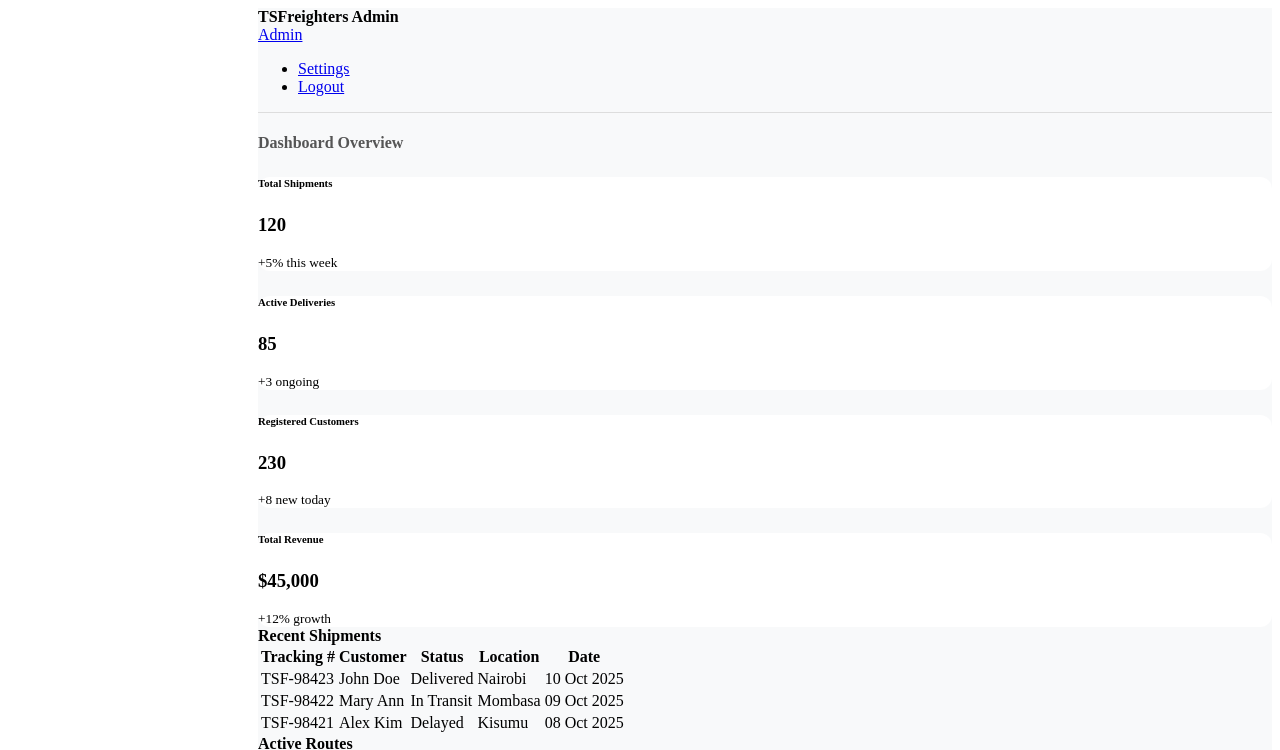
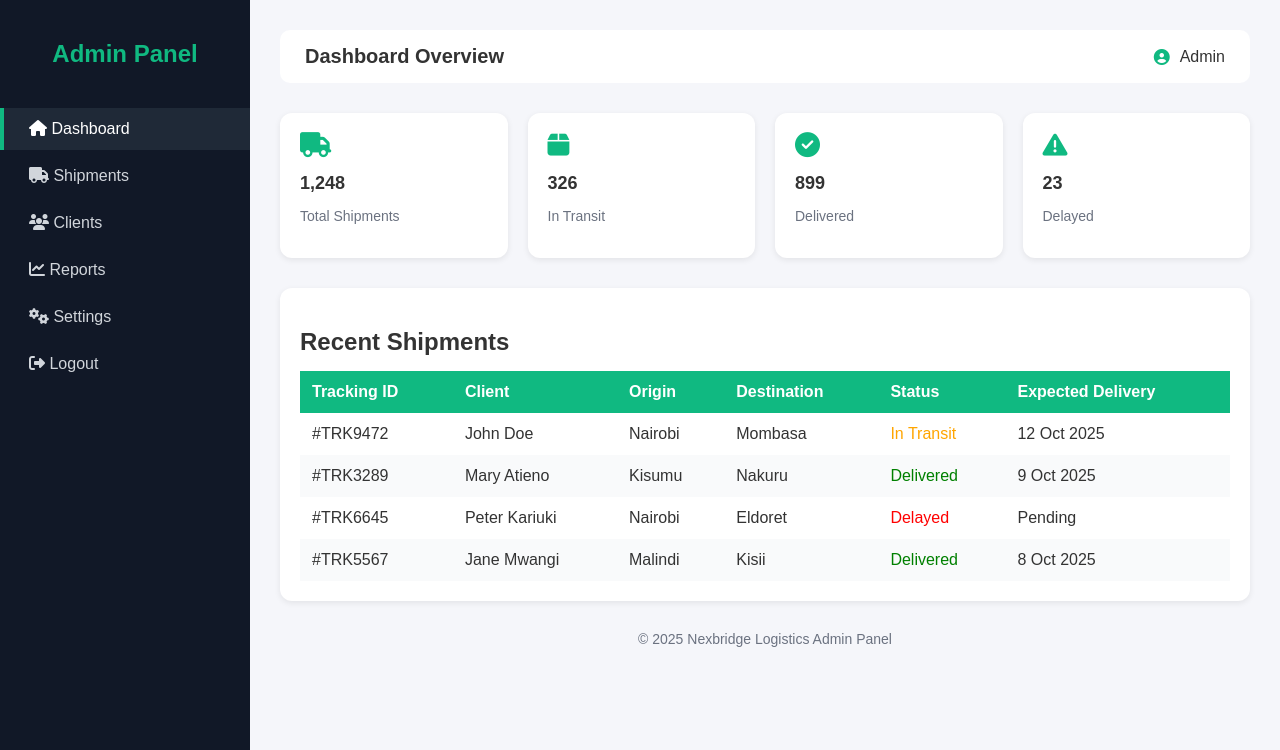
Before and after one commit to Maxwellkiptoo/tsfreighters, a PHP site: page /tsfreighters/app/Views/a/dash.php in a window 1280 px wide. Shown: the top 750 px of the page. Run offline with PHP 8.4, Linux system fonts and the light colour scheme.

Commit message:
refactor dashboard layout and styles for improved structure and readability

```diff
--- a/app/Views/a/dash.php
+++ b/app/Views/a/dash.php
@@ -1,170 +1,261 @@
-<?php include 'layout/header.php'; ?>
-<?php include 'layout/sidebar.php'; ?>
+<?php
+// dashboard.php (Frontend mockup)
+?>
+<!DOCTYPE html>
+<html lang="en">
+<head>
+<meta charset="UTF-8">
+<meta name="viewport" content="width=device-width, initial-scale=1.0">
+<title>Logistics Admin Dashboard</title>
+<link rel="stylesheet" href="https://cdnjs.cloudflare.com/ajax/libs/font-awesome/6.5.0/css/all.min.css">
 
-<div class="main-content" style="margin-left:250px; background-color:#f8f9fa; min-height:100vh;">
+<style>
+/* ===== Inline Dashboard CSS ===== */
+body {
+  margin: 0;
+  font-family: 'Poppins', sans-serif;
+  background-color: #f5f6fa;
+  color: #333;
+}
 
-  <!-- Navbar -->
-  <nav class="navbar navbar-expand-lg px-3 py-2 bg-white shadow-sm sticky-top" style="border-bottom:1px solid #ddd;">
-    <div class="container-fluid">
-      <span class="navbar-brand fw-semibold text-primary" style="font-weight:600;">TSFreighters Admin</span>
-      <div class="d-flex align-items-center">
-        <i class="bi bi-bell me-3 fs-5 text-secondary" style="cursor:pointer;"></i>
-        <div class="dropdown">
-          <a href="#" class="d-flex align-items-center text-dark text-decoration-none dropdown-toggle" data-bs-toggle="dropdown">
-            <i class="bi bi-person-circle fs-4 me-2 text-primary"></i>
-            <span>Admin</span>
-          </a>
-          <ul class="dropdown-menu dropdown-menu-end shadow-sm">
-            <li><a class="dropdown-item" href="#"><i class="bi bi-gear me-2"></i>Settings</a></li>
-            <li><a class="dropdown-item" href="#"><i class="bi bi-box-arrow-right me-2"></i>Logout</a></li>
-          </ul>
+.sidebar {
+  width: 250px;
+  background: #111827;
+  height: 100vh;
+  position: fixed;
+  top: 0;
+  left: 0;
+  color: white;
+  padding: 20px 0;
+}
+
+.sidebar h2 {
+  text-align: center;
+  color: #10b981;
+  margin-bottom: 40px;
+}
+
+.sidebar a {
+  display: block;
+  color: #d1d5db;
+  text-decoration: none;
+  padding: 12px 25px;
+  margin: 5px 0;
+  border-left: 4px solid transparent;
+  transition: 0.3s;
+}
+
+.sidebar a:hover, .sidebar a.active {
+  background: #1f2937;
+  border-left: 4px solid #10b981;
+  color: #fff;
+}
+
+.main-content {
+  margin-left: 250px;
+  padding: 30px;
+}
+
+header {
+  background: white;
+  padding: 15px 25px;
+  border-radius: 10px;
+  display: flex;
+  justify-content: space-between;
+  align-items: center;
+}
+
+header h1 {
+  margin: 0;
+  font-size: 20px;
+}
+
+header .user {
+  display: flex;
+  align-items: center;
+}
+
+header .user i {
+  margin-right: 10px;
+  color: #10b981;
+}
+
+/* Cards */
+.dashboard-cards {
+  display: grid;
+  grid-template-columns: repeat(auto-fit, minmax(220px, 1fr));
+  gap: 20px;
+  margin-top: 30px;
+}
+
+.card {
+  background: white;
+  padding: 20px;
+  border-radius: 12px;
+  box-shadow: 0 2px 6px rgba(0,0,0,0.08);
+  transition: 0.3s;
+}
+
+.card:hover {
+  transform: translateY(-5px);
+}
+
+.card i {
+  font-size: 25px;
+  color: #10b981;
+  margin-bottom: 10px;
+}
+
+.card h3 {
+  margin: 5px 0;
+  font-size: 18px;
+}
+
+.card p {
+  font-size: 14px;
+  color: #6b7280;
+}
+
+/* Table */
+.table-section {
+  background: white;
+  margin-top: 30px;
+  border-radius: 12px;
+  box-shadow: 0 2px 6px rgba(0,0,0,0.08);
+  padding: 20px;
+}
+
+.table-section h2 {
+  margin-bottom: 15px;
+}
+
+table {
+  width: 100%;
+  border-collapse: collapse;
+}
+
+table th, table td {
+  text-align: left;
+  padding: 12px;
+}
+
+table th {
+  background: #10b981;
+  color: white;
+}
+
+table tr:nth-child(even) {
+  background: #f9fafb;
+}
+
+/* Footer */
+footer {
+  margin-top: 30px;
+  text-align: center;
+  font-size: 14px;
+  color: #6b7280;
+}
+</style>
+</head>
+<body>
+
+<!-- Sidebar -->
+<div class="sidebar">
+  <h2>Admin Panel</h2>
+  <a href="#" class="active"><i class="fa fa-home"></i> Dashboard</a>
+  <a href="#"><i class="fa fa-truck"></i> Shipments</a>
+  <a href="#"><i class="fa fa-users"></i> Clients</a>
+  <a href="#"><i class="fa fa-chart-line"></i> Reports</a>
+  <a href="#"><i class="fa fa-cogs"></i> Settings</a>
+  <a href="#"><i class="fa fa-sign-out-alt"></i> Logout</a>
 </div>
+
+<!-- Main Content -->
+<div class="main-content">
+  <header>
+    <h1>Dashboard Overview</h1>
+    <div class="user">
+      <i class="fa fa-user-circle"></i> Admin
     </div>
+  </header>
+
+  <!-- Cards -->
+  <div class="dashboard-cards">
+    <div class="card">
+      <i class="fa fa-truck"></i>
+      <h3>1,248</h3>
+      <p>Total Shipments</p>
     </div>
-  </nav>
-
-  <!-- Dashboard Content -->
-  <div class="container-fluid mt-4">
-    <h4 class="fw-bold text-secondary mb-4" style="font-weight:700; color:#555;">Dashboard Overview</h4>
-
-    <!-- Stats Cards -->
-    <div class="row g-3">
-      <!-- Total Shipments -->
-      <div class="col-md-3">
-        <div class="card border-0 shadow-sm p-3 text-center" style="border-radius:12px; background:white; transition:0.3s;">
-          <div class="icon bg-primary bg-opacity-10 text-primary rounded-circle mx-auto p-3 mb-2" style="background:#e7f1ff;">
-            <i class="bi bi-box-seam fs-2"></i>
+    <div class="card">
+      <i class="fa fa-box"></i>
+      <h3>326</h3>
+      <p>In Transit</p>
     </div>
-          <h6 class="text-muted">Total Shipments</h6>
-          <h3 class="fw-bold">120</h3>
-          <small class="text-success"><i class="bi bi-graph-up"></i> +5% this week</small>
+    <div class="card">
+      <i class="fa fa-check-circle"></i>
+      <h3>899</h3>
+      <p>Delivered</p>
+    </div>
+    <div class="card">
+      <i class="fa fa-exclamation-triangle"></i>
+      <h3>23</h3>
+      <p>Delayed</p>
     </div>
   </div>
 
-      <!-- Active Deliveries -->
-      <div class="col-md-3">
-        <div class="card border-0 shadow-sm p-3 text-center" style="border-radius:12px; background:white; transition:0.3s;">
-          <div class="icon bg-success bg-opacity-10 text-success rounded-circle mx-auto p-3 mb-2" style="background:#e9f8ef;">
-            <i class="bi bi-truck fs-2"></i>
-          </div>
-          <h6 class="text-muted">Active Deliveries</h6>
-          <h3 class="fw-bold">85</h3>
-          <small class="text-success"><i class="bi bi-arrow-up-right"></i> +3 ongoing</small>
-        </div>
-      </div>
-
-      <!-- Registered Customers -->
-      <div class="col-md-3">
-        <div class="card border-0 shadow-sm p-3 text-center" style="border-radius:12px; background:white; transition:0.3s;">
-          <div class="icon bg-warning bg-opacity-10 text-warning rounded-circle mx-auto p-3 mb-2" style="background:#fff8e1;">
-            <i class="bi bi-people fs-2"></i>
-          </div>
-          <h6 class="text-muted">Registered Customers</h6>
-          <h3 class="fw-bold">230</h3>
-          <small class="text-secondary"><i class="bi bi-person-plus"></i> +8 new today</small>
-        </div>
-      </div>
-
-      <!-- Total Revenue -->
-      <div class="col-md-3">
-        <div class="card border-0 shadow-sm p-3 text-center" style="border-radius:12px; background:white; transition:0.3s;">
-          <div class="icon bg-danger bg-opacity-10 text-danger rounded-circle mx-auto p-3 mb-2" style="background:#fdeaea;">
-            <i class="bi bi-cash-stack fs-2"></i>
-          </div>
-          <h6 class="text-muted">Total Revenue</h6>
-          <h3 class="fw-bold">$45,000</h3>
-          <small class="text-success"><i class="bi bi-graph-up-arrow"></i> +12% growth</small>
-        </div>
-      </div>
-    </div>
-
-    <!-- Recent Shipments and Map -->
-    <div class="mt-5 row">
-      <div class="col-md-8">
-        <div class="card shadow-sm border-0" style="border-radius:12px;">
-          <div class="card-header bg-white fw-semibold" style="font-weight:600;">
-            <i class="bi bi-clock-history me-2 text-primary"></i> Recent Shipments
-          </div>
-          <div class="card-body">
-            <table class="table align-middle">
-              <thead class="table-light">
+  <!-- Table Section -->
+  <div class="table-section">
+    <h2>Recent Shipments</h2>
+    <table>
+      <thead>
         <tr>
-                  <th>Tracking #</th>
-                  <th>Customer</th>
+          <th>Tracking ID</th>
+          <th>Client</th>
+          <th>Origin</th>
+          <th>Destination</th>
           <th>Status</th>
-                  <th>Location</th>
-                  <th>Date</th>
+          <th>Expected Delivery</th>
         </tr>
       </thead>
       <tbody>
         <tr>
-                  <td>TSF-98423</td>
+          <td>#TRK9472</td>
           <td>John Doe</td>
-                  <td><span class="badge bg-success">Delivered</span></td>
           <td>Nairobi</td>
-                  <td>10 Oct 2025</td>
+          <td>Mombasa</td>
+          <td><span style="color:orange;">In Transit</span></td>
+          <td>12 Oct 2025</td>
         </tr>
         <tr>
-                  <td>TSF-98422</td>
-                  <td>Mary Ann</td>
-                  <td><span class="badge bg-warning text-dark">In Transit</span></td>
-                  <td>Mombasa</td>
-                  <td>09 Oct 2025</td>
+          <td>#TRK3289</td>
+          <td>Mary Atieno</td>
+          <td>Kisumu</td>
+          <td>Nakuru</td>
+          <td><span style="color:green;">Delivered</span></td>
+          <td>9 Oct 2025</td>
         </tr>
         <tr>
-                  <td>TSF-98421</td>
-                  <td>Alex Kim</td>
-                  <td><span class="badge bg-danger">Delayed</span></td>
-                  <td>Kisumu</td>
-                  <td>08 Oct 2025</td>
+          <td>#TRK6645</td>
+          <td>Peter Kariuki</td>
+          <td>Nairobi</td>
+          <td>Eldoret</td>
+          <td><span style="color:red;">Delayed</span></td>
+          <td>Pending</td>
+        </tr>
+        <tr>
+          <td>#TRK5567</td>
+          <td>Jane Mwangi</td>
+          <td>Malindi</td>
+          <td>Kisii</td>
+          <td><span style="color:green;">Delivered</span></td>
+          <td>8 Oct 2025</td>
         </tr>
       </tbody>
     </table>
   </div>
-        </div>
+
+  <footer>© 2025 Nexbridge Logistics Admin Panel</footer>
 </div>
 
-      <!-- Map Section -->
-      <div class="col-md-4">
-        <div class="card shadow-sm border-0" style="border-radius:12px;">
-          <div class="card-header bg-white fw-semibold" style="font-weight:600;">
-            <i class="bi bi-geo-alt me-2 text-danger"></i> Active Routes
-          </div>
-          <div class="card-body text-center">
-            <img src="https://www.google.com/maps/d/thumbnail?mid=1d-FakeMapExample&hl=en"
-                 class="img-fluid rounded shadow-sm" alt="Map overview"
-                 style="border-radius:10px;">
-            <p class="mt-2 small text-muted">Live tracking map of ongoing deliveries.</p>
-          </div>
-        </div>
-      </div>
-    </div>
-
-    <!-- System Activity -->
-    <div class="mt-5">
-      <div class="card shadow-sm border-0" style="border-radius:12px;">
-        <div class="card-header bg-white fw-semibold" style="font-weight:600;">
-          <i class="bi bi-activity me-2 text-info"></i> System Activity
-        </div>
-        <div class="card-body">
-          <ul class="list-group list-group-flush">
-            <li class="list-group-item"><i class="bi bi-check-circle text-success me-2"></i> New shipment created for <strong>TSF-98500</strong></li>
-            <li class="list-group-item"><i class="bi bi-truck text-primary me-2"></i> Driver <strong>Daniel</strong> departed for Mombasa delivery</li>
-            <li class="list-group-item"><i class="bi bi-person-plus text-warning me-2"></i> New customer <strong>Jane Mwangi</strong> registered</li>
-            <li class="list-group-item"><i class="bi bi-cash text-success me-2"></i> Payment received for <strong>TSF-98415</strong></li>
-          </ul>
-        </div>
-      </div>
-    </div>
-
-  </div>
-</div>
-
-<style>
-  .card:hover {
-    transform: translateY(-3px);
-    box-shadow: 0 4px 12px rgba(0,0,0,0.1);
-  }
-</style>
-
-<?php include 'layout/footer.php'; ?>
+</body>
+</html>
```
Lines whose indentation alone changed are shown as unchanged.
